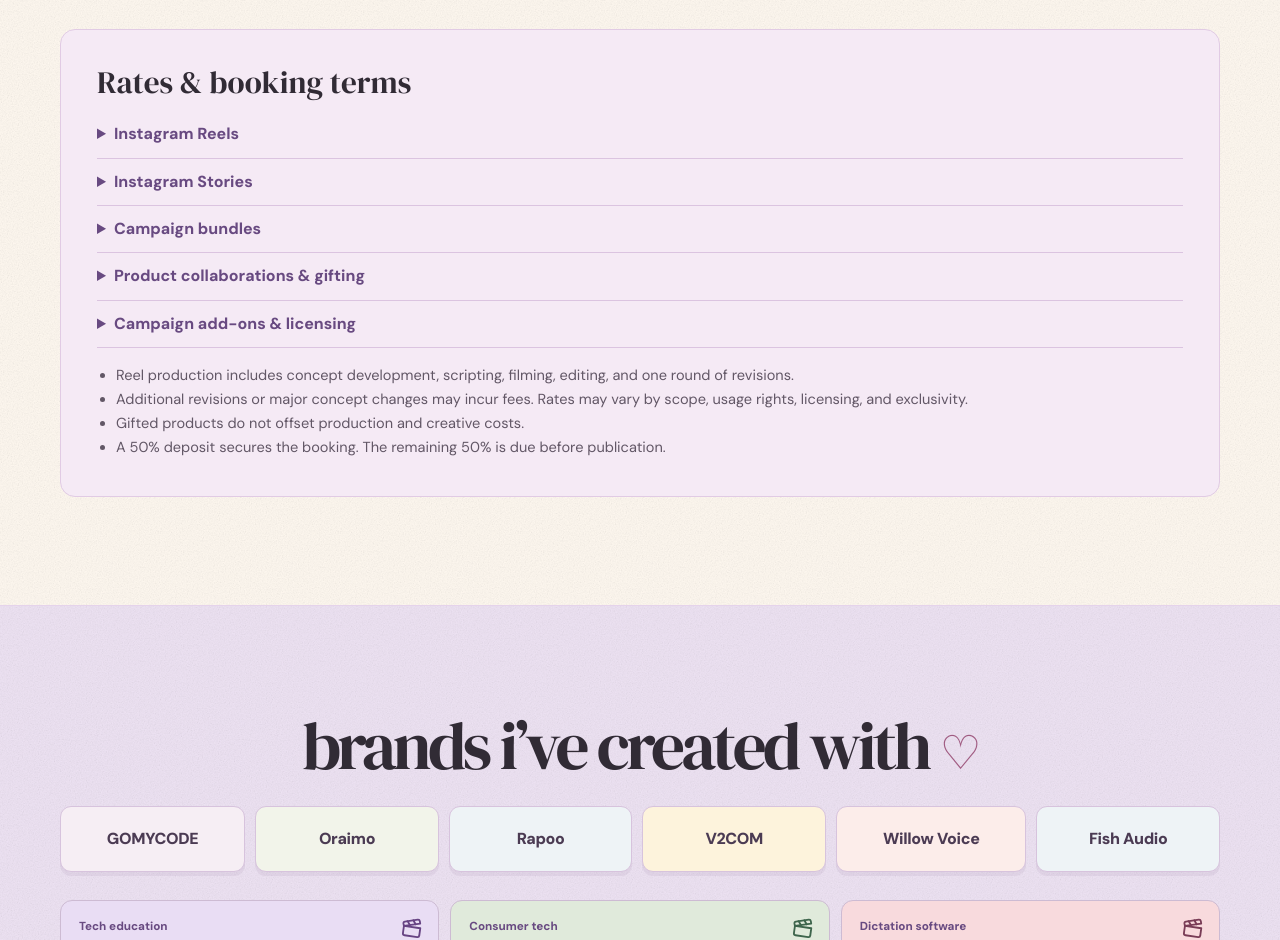
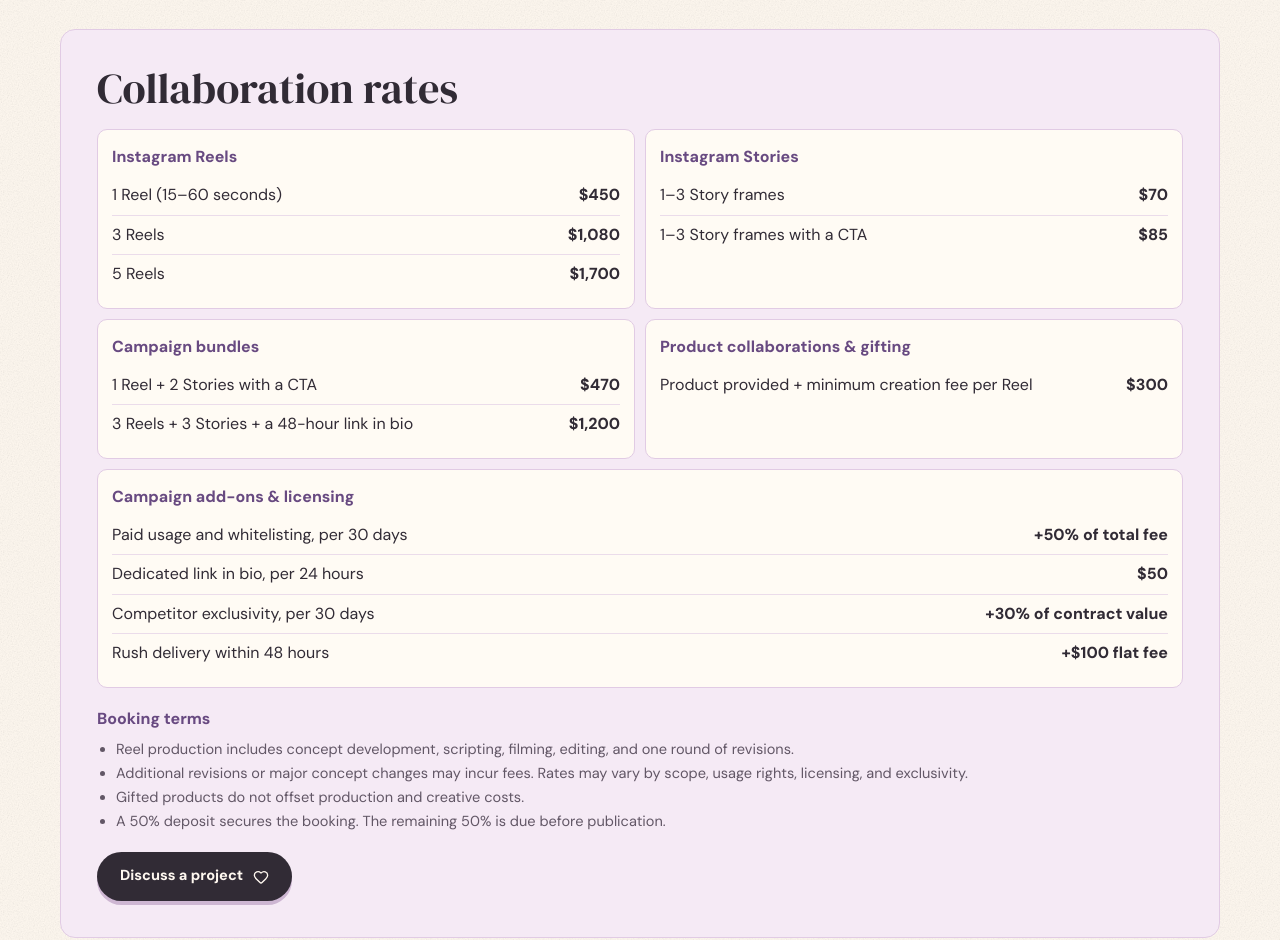
Before and after one commit to Diana-nyamai/creatorportfolio, a Next.js app: page /media-kit in a window 1280 px wide. Shown: the part 1572-2512 px from the top of the page. Built offline with nearby package versions, Linux system fonts and the light colour scheme.

Commit message:
Show collaboration rates in the media kit

```diff
--- a/src/app/globals.css
+++ b/src/app/globals.css
@@ -417,7 +417,7 @@ button:disabled { cursor: wait; }
 
 .media-teaser { background-color: #dceafa; }
 .media-teaser-grid { grid-template-columns: 1.15fr .85fr; }
-.media-teaser .button { margin-top: 22px; }
+.media-teaser-actions { display: flex; flex-wrap: wrap; gap: 10px; margin-top: 22px; }
 .kit-illustration { position: relative; height: 230px; width: min(100%, 335px); justify-self: center; }
 .kit-illustration > svg:nth-last-child(2) { position: absolute; left: 5%; bottom: 3%; width: 25%; color: #c5a0da; --outline: #9869a9; transform: rotate(-14deg); }
 .kit-illustration > svg:last-child { position: absolute; top: 9%; right: 8%; width: 13%; color: #c88eae; }
@@ -497,13 +497,18 @@ button:disabled { cursor: wait; }
 .services-grid svg { flex: none; color: var(--purple); }
 .services-grid h3 { font-size: .96rem; font-weight: 730; margin: 0; }
 .rate-card { margin-top: 33px; background: #f5eaf5; border: 1px solid #e1cbe4; border-radius: 15px; padding: clamp(17px, 3.2vw, 36px); }
-.rate-card h3 { margin: 0 0 12px; font: 400 1.95rem/1.05 var(--font-serif); }
-.rate-accordion details { border-bottom: 1px solid #dbc4e0; }
-.rate-accordion summary { padding-block: 10px; font-weight: 750; color: var(--purple); }
-.rate-accordion dl { margin: 0 0 11px; }
-.rate-accordion dl div { display: flex; justify-content: space-between; gap: 7px 18px; padding: 4px 0 4px 17px; }
-.rate-accordion dd { margin: 0; font-weight: 710; text-align: right; }
-.rate-terms { margin: 16px 0 0; padding-left: 19px; list-style: disc; color: var(--muted); font-size: .91rem; }
+.rate-card h3 { margin: 0 0 18px; font: 400 clamp(1.95rem, 4vw, 2.65rem)/1.05 var(--font-serif); }
+.rate-grid { display: grid; grid-template-columns: repeat(2, minmax(0, 1fr)); gap: 10px; }
+.rate-group { padding: 14px; border: 1px solid #e1cbe4; border-radius: 10px; background: #fffbf4; }
+.rate-group:last-child:nth-child(odd) { grid-column: 1 / -1; }
+.rate-card h4 { margin: 0 0 6px; color: var(--purple); font-size: 1rem; font-weight: 750; }
+.rate-group dl { margin: 0; }
+.rate-group dl div { display: flex; align-items: baseline; justify-content: space-between; gap: 10px; padding-block: 6px; }
+.rate-group dl div + div { border-top: 1px solid #ebdcea; }
+.rate-group dd { max-width: 45%; margin: 0; color: var(--color-ink); font-weight: 750; text-align: right; }
+.rate-booking { margin-top: 18px; }
+.rate-terms { margin: 0; padding-left: 19px; list-style: disc; color: var(--muted); font-size: .91rem; }
+.rate-card .button { margin-top: 18px; }
 .kit-contact { background-color: #dceafa; }
 .kit-contact .text-link { margin-top: 8px; }
 
@@ -559,6 +564,7 @@ button:disabled { cursor: wait; }
   .contact-doodle { display: none; }
   .kit-photo-stack { width: min(100%, 430px); margin-inline: auto; }
   .services-grid { grid-template-columns: repeat(2, minmax(0, 1fr)); }
+  .rate-grid { grid-template-columns: 1fr; }
 }
 @media (max-width: 500px) {
   .shell { width: calc(100% - 36px); }
--- a/src/app/media-kit/page.tsx
+++ b/src/app/media-kit/page.tsx
@@ -8,7 +8,7 @@ import { DownloadKit } from "@/components/media-kit";
 import { PhotoFrame } from "@/components/photo";
 import { SectionTitle } from "@/components/section-title";
 import { categories } from "@/data/reels";
-import { mediaKit, services, site } from "@/data/site-config";
+import { hasMediaKitRates, mediaKit, services, site } from "@/data/site-config";
 import { productionOrigin } from "@/lib/origin";
 
 const title = "Media Kit";
@@ -36,7 +36,11 @@ export default function MediaKitPage() {
             <h1 className="section-title" id="kit-title">the creator side of <span className="kit-title-end">things <Spark /></span></h1>
             <p>{site.bio[0]}</p>
             <p className="kit-location"><MapPin size={17} aria-hidden="true" />{site.location}</p>
-            <div className="kit-hero-actions"><DownloadKit /><Link className="button button-outline" href="/#contact">Discuss a project <Heart size={16} aria-hidden="true" /></Link></div>
+            <div className="kit-hero-actions">
+              <DownloadKit />
+              {hasMediaKitRates ? <a className="button button-outline" href="#rates">View rates</a> :
+                <Link className="button button-outline" href="/#contact">Discuss a project <Heart size={16} aria-hidden="true" /></Link>}
+            </div>
           </div>
           <div className="kit-photo-stack">
             <PhotoFrame photo={site.media.hero} className="kit-portrait" caption={site.creator} placeholder="Portrait photo placeholder" sizes="(max-width: 640px) 58vw, 300px" priority />
@@ -61,16 +65,27 @@ export default function MediaKitPage() {
             const Icon = serviceIcons[index] ?? Film;
             return <li key={service}><Icon size={22} aria-hidden="true" /><h3>{service}</h3></li>;
           })}</ul>
-          {mediaKit.showRates && mediaKit.rates.length > 0 && (
-            <div className="rate-card">
-              <h3>Rates &amp; booking terms</h3>
-              <div className="rate-accordion">{mediaKit.rates.map(({ title, items }) => (
-                <details key={title}><summary>{title}</summary><dl>{items.map(({ label, price }) => (
-                  <div key={label}><dt>{label}</dt><dd>{price}</dd></div>
-                ))}</dl></details>
-              ))}</div>
-              <ul className="rate-terms">{mediaKit.terms.map((term) => <li key={term}>{term}</li>)}</ul>
-            </div>
+          {hasMediaKitRates && (
+            <section className="rate-card" id="rates" aria-labelledby="rates-title">
+              <h3 id="rates-title">Collaboration rates</h3>
+              <div className="rate-grid">
+                {mediaKit.rates.map(({ title, items }) => (
+                  <div className="rate-group" key={title}>
+                    <h4>{title}</h4>
+                    <dl>
+                      {items.map(({ label, price }) => <div key={label}><dt>{label}</dt><dd>{price}</dd></div>)}
+                    </dl>
+                  </div>
+                ))}
+              </div>
+              {mediaKit.terms.length > 0 && (
+                <div className="rate-booking">
+                  <h4>Booking terms</h4>
+                  <ul className="rate-terms">{mediaKit.terms.map((term) => <li key={term}>{term}</li>)}</ul>
+                </div>
+              )}
+              <Link className="button button-primary" href="/#contact">Discuss a project <Heart size={16} aria-hidden="true" /></Link>
+            </section>
           )}
         </div>
       </section>
--- a/src/components/media-kit.tsx
+++ b/src/components/media-kit.tsx
@@ -1,6 +1,6 @@
 import Link from "next/link";
 import { Download, Film, Heart } from "lucide-react";
-import { mediaKit } from "@/data/site-config";
+import { hasMediaKitRates, mediaKit } from "@/data/site-config";
 import { Flower, Spark } from "./art";
 import { SectionTitle } from "./section-title";
 
@@ -20,7 +20,10 @@ export function MediaTeaser() {
         <div>
           <SectionTitle id="teaser-title" note="For brands & agencies" title="the creator side of things" mark="spark"
             description="See what I make, who I make it for, and how we can work together." />
-          <Link className="button button-primary" href="/media-kit">Explore my media kit</Link>
+          <div className="media-teaser-actions">
+            <Link className="button button-primary" href="/media-kit">Explore my media kit</Link>
+            {hasMediaKitRates && <Link className="button button-outline" href="/media-kit#rates">View rates</Link>}
+          </div>
         </div>
         <div className="kit-illustration" aria-hidden="true">
           <div className="kit-shadow-paper" /><div className="kit-sheet"><div className="tape" /><span>Ndinda Codes</span>
--- a/src/data/site-config.ts
+++ b/src/data/site-config.ts
@@ -95,3 +95,5 @@ export const mediaKit: {
     "A 50% deposit secures the booking. The remaining 50% is due before publication.",
   ],
 };
+
+export const hasMediaKitRates = mediaKit.showRates && mediaKit.rates.length > 0;
```
